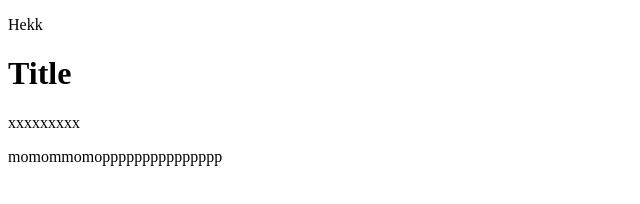
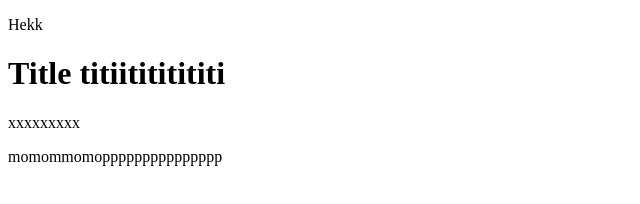
Before and after one commit to Hruska323/CodeLou-Git, a plain HTML site: page index.html in a window 1280 px wide. Shown: the whole page, without its empty margins (0-640 px from the left). Drawn offline with Linux system fonts and the light colour scheme.

Commit message:
trying again

```diff
--- a/index.html
+++ b/index.html
@@ -4,7 +4,7 @@
     <p>Hekk</p>
     </header>
         <body>
-            <h1>Title  </h1>
+            <h1>Title  titiitititititi</h1>
                 <div>
                     <p> xxxxxxxxx</p>
                     <p> momommomoppppppppppppppp</p>
```
